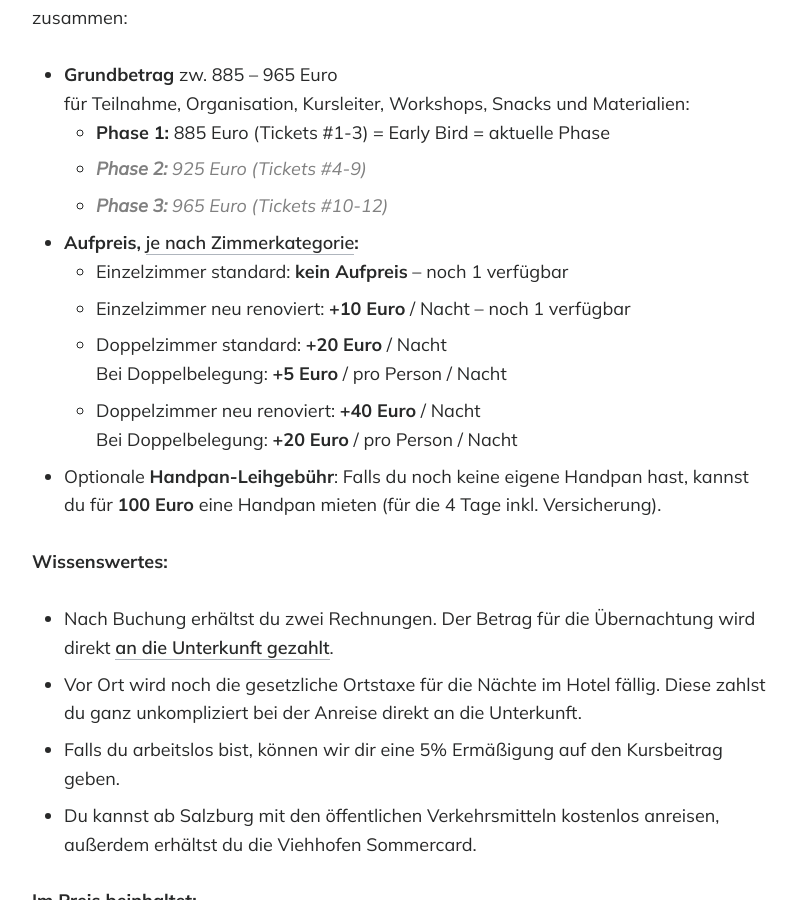
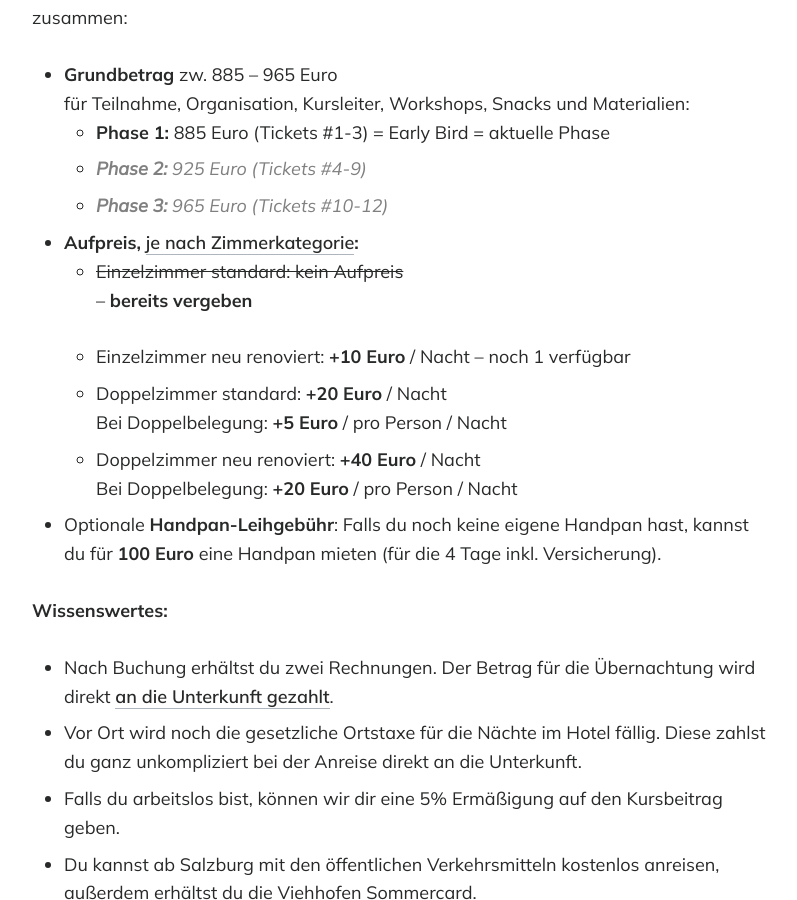
Before and after one commit to lukasziegler/retreats-in-oesterreich, a Jekyll site: the page built from _posts/2025-09-18-handpan-retreat-saalbach-2025.markdown, in a window 1280 px wide and 900 px high, scrolled down 5507 px. Shown: the whole window, without its empty margins (238-1035 px from the left). Built offline with Jekyll 4.4.1, drawn with Linux system fonts in a browser that asks for light colours; some of the changed lines change nothing that is shown; some of the changed text lies outside the part shown.

Commit message:
first room booking + mailto update

```diff
--- a/_posts/2025-09-18-handpan-retreat-saalbach-2025.markdown
+++ b/_posts/2025-09-18-handpan-retreat-saalbach-2025.markdown
@@ -2,7 +2,7 @@
 layout: post
 title: Handpan Beginner Days – September 2025
 description: Komm mit in die Berge und tauche ein in die Welt des Handpan-Spielens. Erlerne in nur wenigen Tagen die Grundlagen, wie du dich mit einer Handpan spielerisch leicht musikalisch ausdrücken kannst – und das in traumhafter Kulisse, kombiniert mit Yoga in den Salzburger Bergen. Gönn dir eine Auszeit von deinem Alltag, erlerne ein neues Instrument und komm zu neuen Kräften. Keine Vorkenntnisse + kein eigenes Instrument notwendig.
-date: 2025-06-11 02:02:12 +0100
+date: 2025-07-02 02:02:12 +0100
 author: lukas
 image: '/images/retreats/brandgut/brandgut-haengematte-small.jpg'
 tags: [salzburg, handpan]
@@ -120,7 +120,7 @@ Der Gesamtpreis für das Retreat liegt – je nach Buchungsphase, Zimmerwahl und
   - <em style="color: grey;">**Phase 3:** 965 Euro (Tickets #10-12)</em>
 
 - **Aufpreis, <a href="https://www.brandgut.at/zimmer/" target="_blank">je nach Zimmerkategorie</a>:**
-  - Einzelzimmer standard: **kein Aufpreis** – noch 1 verfügbar
+  - <s>Einzelzimmer standard: kein Aufpreis</s> – **bereits vergeben**
   - Einzelzimmer neu renoviert: **+10 Euro** / Nacht – noch 1 verfügbar
   - Doppelzimmer standard: **+20 Euro** / Nacht <br>
     Bei Doppelbelegung: **+5 Euro** / pro Person / Nacht
@@ -179,9 +179,9 @@ Dann schau dir auf Instagram <a href="https://www.instagram.com/s/aGlnaGxpZ2h0Oj
 > Zur Anmeldung oder für Fragen
 
 - schreibe Lukas <a href="https://wa.me/qr/OHNIKZZWK43VC1" target="_blank">via WhatsApp</a>
-- oder per Email (<a href="mailto:anmeldung@lukasziegler.com?subject=Anmeldung%20September%202025" target="_blank">anmeldung@lukasziegler.com</a>)
+- oder per Email (<a href="mailto:anmeldung@lukasziegler.com?subject=Anmeldung%20f%C3%BCr%20Retreat%20im%20September%202025&body=In%20der%20Anmelde-Email%20bitte%20folgende%20Infos%20mit%20angeben%3A%0A1.%20deine%20Rechnungsadresse%20(f%C3%BCr%20die%20Rechnung)%0A2.%20und%20ob%20du%20mit%20einer%20eigenen%20Handpan%20in%20D%20Kurd%20440%20Hz%20kommst%20oder%20dir%20eine%20ausleihen%20m%C3%B6chtest" target="_blank">anmeldung@lukasziegler.com</a>)
 
-<a href="mailto:anmeldung@lukasziegler.com?subject=Anmeldung%20Saalbach%202025" target="_blank" class="button button--primary subscribe-button js-sign-up">Zur Anmeldung</a>
+<a href="mailto:anmeldung@lukasziegler.com?subject=Anmeldung%20f%C3%BCr%20Retreat%20im%20September%202025&body=In%20der%20Anmelde-Email%20bitte%20folgende%20Infos%20mit%20angeben%3A%0A1.%20deine%20Rechnungsadresse%20(f%C3%BCr%20die%20Rechnung)%0A2.%20und%20ob%20du%20mit%20einer%20eigenen%20Handpan%20in%20D%20Kurd%20440%20Hz%20kommst%20oder%20dir%20eine%20ausleihen%20m%C3%B6chtest" target="_blank" class="button button--primary subscribe-button js-sign-up">Zur Anmeldung</a>
 
 ---
 
@@ -287,7 +287,7 @@ Das morgendliche Yoga dient als bewusster, energetisierender Einstieg in den Tag
 
 Melde dich gerne unverbindlich bei Lukas. Egal ob bei Fragen, falls du noch am abwägen bist oder falls du grundsätzlich Interesse hast, der Zeitpunkt oder das Paket aber noch nicht ganz passt. Wir haben eine Warteliste für zukünftige Events und schreiben dir gerne, wenn das nächste Event bevorsteht.
 
-> Melde dich bei Lukas auf <a href="https://wa.me/qr/OHNIKZZWK43VC1" target="_blank">WhatsApp</a> oder via <a href="mailto:retreats@lukasziegler.com?subject=Navis" target="_blank">Email</a>.
+> Melde dich bei Lukas auf <a href="https://wa.me/qr/OHNIKZZWK43VC1" target="_blank">WhatsApp</a> oder via <a href="mailto:anmeldung@lukasziegler.com?subject=Interesse%20am%20Retreat%20im%20September%202025" target="_blank">Email</a>.
 
 ---
 
@@ -299,7 +299,7 @@ Wir freuen uns auf die Tage mit dir!
 
 ## Komm mit 🏔️
 
-<a href="mailto:anmeldung@lukasziegler.com?subject=Anmeldung%20September%202025" target="_blank" class="button button--primary subscribe-button js-sign-up">Zur Anmeldung</a>
+<a href="mailto:anmeldung@lukasziegler.com?subject=Anmeldung%20f%C3%BCr%20Retreat%20im%20September%202025&body=In%20der%20Anmelde-Email%20bitte%20folgende%20Infos%20mit%20angeben%3A%0A1.%20deine%20Rechnungsadresse%20(f%C3%BCr%20die%20Rechnung)%0A2.%20und%20ob%20du%20mit%20einer%20eigenen%20Handpan%20in%20D%20Kurd%20440%20Hz%20kommst%20oder%20dir%20eine%20ausleihen%20m%C3%B6chtest" target="_blank" class="button button--primary subscribe-button js-sign-up">Zur Anmeldung</a>
 
 ---
 
```
